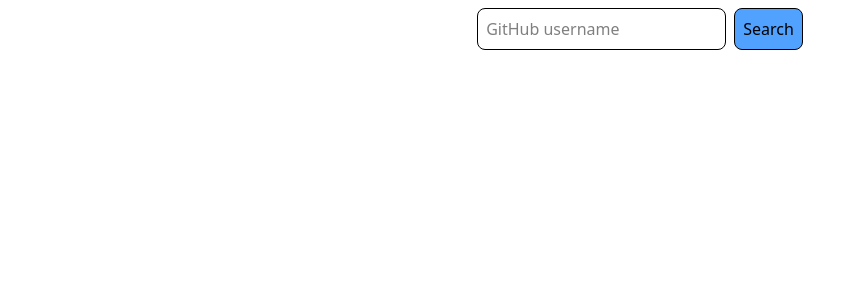
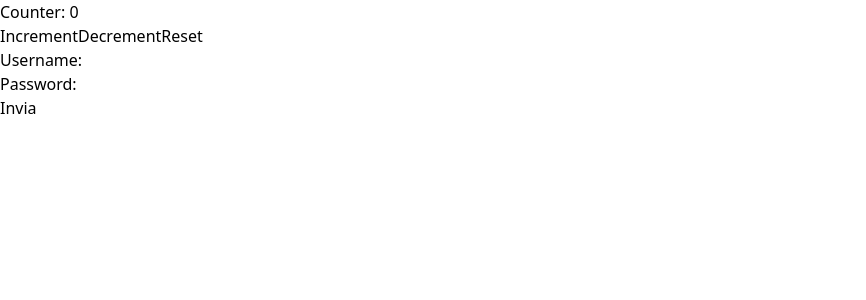
Before and after one commit to OhAndre00/react-composition, a React (Vite) app: page / in a window 1280 px wide. Shown: the top 300 px of the page, without its empty margins (0-866 px from the left). Built offline with nearby package versions, Linux system fonts and the light colour scheme; no server answers.

Commit message:
esercizio custom hooks

```diff
--- a/src/App.jsx
+++ b/src/App.jsx
@@ -3,6 +3,7 @@ import Container from "./Container";
 import Hello from "./Hello";
 import { languageContext } from "./LanguageContext";
 import GithubUsers from "./GithubUsers";
+import MyHooks from "./myHooks";
 
 function App() {
   const [language, setLanguage] = useState("en");
@@ -28,7 +29,9 @@ function App() {
     //   </div>
     // </languageContext.Provider>
 
-    <GithubUsers />
+    // <GithubUsers />
+
+    <MyHooks />
   );
 }
 
--- /dev/null
+++ b/src/MyHooks.jsx
@@ -0,0 +1,68 @@
+import useControlledForm from "./useControlledForm";
+import useCounter from "./useCounter";
+import useCurrentLocation from "./useCurrentLocation";
+import useGithubUser from "./useGithubUser";
+
+export default function MyHooks({ initalValue = 0 }) {
+  const { counter, onIncrement, onDecrement, onReset } =
+    useCounter(initalValue);
+
+  const { username, password, handleUsernameChange, handlePasswordChange } =
+    useControlledForm();
+
+  const user = useGithubUser("OhAndre00");
+
+  const { location, error, loading, getLocation } = useCurrentLocation();
+
+  if (loading) {
+    return <p>Caricamento...</p>;
+  }
+
+  if (error) {
+    return <p>Errore: {error}</p>;
+  }
+
+  return (
+    <div>
+      <div>
+        <h2>Counter: {counter}</h2>
+        <button onClick={onIncrement}>Increment</button>
+        <button onClick={onDecrement}>Decrement</button>
+        <button onClick={onReset}>Reset</button>
+      </div>
+      <div>
+        <form>
+          <label>
+            Username:
+            <input
+              type="text"
+              value={username}
+              onChange={handleUsernameChange}
+            />
+          </label>
+          <br />
+          <label>
+            Password:
+            <input
+              type="password"
+              value={password}
+              onChange={handlePasswordChange}
+            />
+          </label>
+          <br />
+          <button type="submit">Invia</button>
+        </form>
+      </div>
+      <div>
+        <h1>{user.name}</h1>
+      </div>
+      {/* <div>
+        <h1>Posizione attuale:</h1>
+        <p>Latitudine: {location.latitude}</p>
+        <p>Longitudine: {location.longitude}</p>
+        <p>Accuratezza: {location.accuracy} metri</p>
+        <button onClick={getLocation}>Aggiorna posizione</button>
+      </div> */}
+    </div>
+  );
+}
--- /dev/null
+++ b/src/useControlledForm.jsx
@@ -0,0 +1,11 @@
+import { useState } from "react";
+
+export default function useControlledForm() {
+  const [username, setUsername] = useState("");
+  const [password, setPassword] = useState("");
+
+  const handleUsernameChange = (event) => setUsername(event.target.value);
+  const handlePasswordChange = (event) => setPassword(event.target.value);
+
+  return { username, password, handleUsernameChange, handlePasswordChange };
+}
--- /dev/null
+++ b/src/useCounter.jsx
@@ -0,0 +1,24 @@
+import { useState } from "react";
+
+export default function useCounter(initialValue = 0) {
+  const [counter, setCounter] = useState(initialValue);
+
+  function handleCounterIncrement() {
+    setCounter((c) => c + 1);
+  }
+
+  function handleCounterDecrement() {
+    setCounter((c) => c - 1);
+  }
+
+  function handleCounterReset() {
+    setCounter(initialValue);
+  }
+
+  return {
+    counter: counter,
+    onIncrement: handleCounterIncrement,
+    onDecrement: handleCounterDecrement,
+    onReset: handleCounterReset,
+  };
+}
--- /dev/null
+++ b/src/useCurrentLocation.jsx
@@ -0,0 +1,34 @@
+import { useState, useCallback } from "react";
+
+export default function useCurrentLocation() {
+  const [location, setLocation] = useState(null);
+  const [error, setError] = useState(null);
+  const [loading, setLoading] = useState(false);
+
+  const getLocation = useCallback(() => {
+    if (!navigator.geolocation) {
+      setError("Geolocation is not supported by your browser");
+      return;
+    }
+
+    setLoading(true);
+    setError(null);
+
+    navigator.geolocation.getCurrentPosition(
+      (position) => {
+        setLocation({
+          latitude: position.coords.latitude,
+          longitude: position.coords.longitude,
+          accuracy: position.coords.accuracy,
+        });
+        setLoading(false);
+      },
+      (error) => {
+        setError(error.message);
+        setLoading(false);
+      }
+    );
+  }, [setLocation]);
+
+  return { location, error, loading, getLocation };
+}
--- /dev/null
+++ b/src/useGithubUser.jsx
@@ -0,0 +1,13 @@
+import { useState, useEffect } from "react";
+
+export default function useGithubUser(username) {
+  const [user, setUser] = useState({});
+
+  useEffect(() => {
+    fetch(`https://api.github.com/users/${username}`)
+      .then((response) => response.json())
+      .then((data) => setUser(data));
+  }, [username]);
+
+  return user;
+}
```
